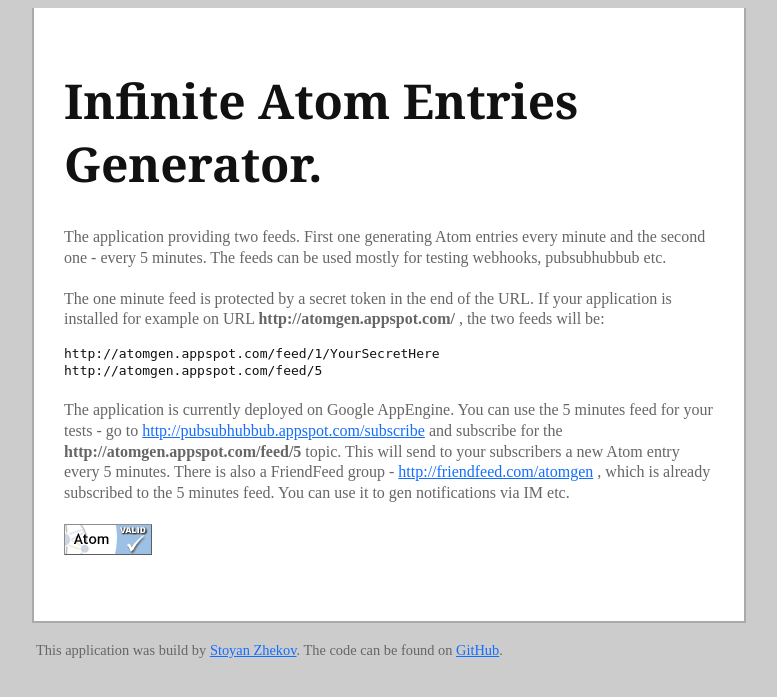
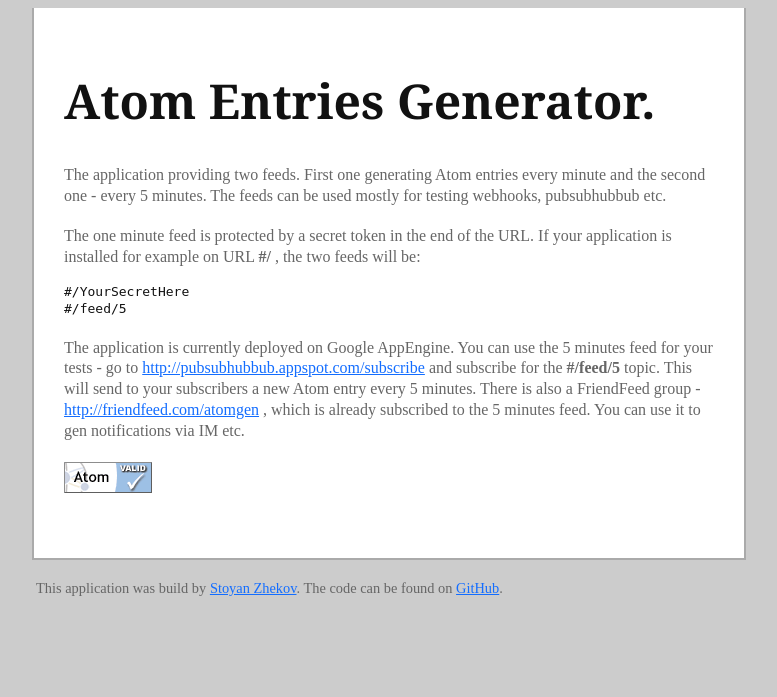
Before and after one commit to zh/atomgen, a Python web app: template templates/index.html in a window 1280 px wide. Shown: the top 697 px of the page, without its empty margins (251-1028 px from the left). Run offline with Jinja, Linux system fonts and the light colour scheme; the template is opened without the code that fills it: most values are stand-ins (such as "Sample title", 1, 10 or a date in 2020).

Commit message:
adjustable URLs in the template

```diff
--- a/templates/index.html
+++ b/templates/index.html
@@ -5,12 +5,12 @@
     <meta http-equiv="Content-type" content="text/html; charset=utf-8">
     <title>Atom Entries Generator</title>
     <link rel="stylesheet" href="/css/common.css" type="text/css" media="all" charset="utf-8"/>
-    <link rel="alternate" href="http://atomgen.appspot.com/feed/5min" type="application/atom+xml" />
+    <link rel="alternate" href="{{ site_url}}/feed/5min" type="application/atom+xml" />
 </head>
 <body>
 <div id="main">
   <div id="head">
-    <h1>Infinite Atom Entries Generator.</h1>
+    <h1>Atom Entries Generator.</h1>
     <p>
     The application providing two feeds. First one generating Atom entries every
     minute and the second one - every 5 minutes.
@@ -18,25 +18,25 @@
     </p>
     <p>
     The one minute feed is protected by a secret token in the end of the URL.
-    If your application is installed for example on URL <b>http://atomgen.appspot.com/</b> ,
+    If your application is installed for example on URL <b>{{ site_url }}/</b> ,
     the two feeds will be:
 <pre>
-http://atomgen.appspot.com/feed/1/YourSecretHere
-http://atomgen.appspot.com/feed/5
+{{ site_url}}/YourSecretHere
+{{ site_url}}/feed/5
 </pre>
     </p>
     <p>
     The application is currently deployed on Google AppEngine. You can use the
     5 minutes feed for your tests - go to
-    <a href=">http://pubsubhubbub.appspot.com/subscribe">http://pubsubhubbub.appspot.com/subscribe</a>
-    and subscribe for the <b>http://atomgen.appspot.com/feed/5</b> topic. This will send
+    <a href="http://pubsubhubbub.appspot.com/subscribe">http://pubsubhubbub.appspot.com/subscribe</a>
+    and subscribe for the <b>{{ site_url }}/feed/5</b> topic. This will send
     to your subscribers a new Atom entry every 5 minutes.
 
     There is also a FriendFeed group - <a href="http://friendfeed.com/atomgen">http://friendfeed.com/atomgen</a> ,
     which is already subscribed to the 5 minutes feed. You can use it to gen notifications via IM etc.
     </p>
     <p>
-    <a href="http://validator.w3.org/feed/check.cgi?url=http%3A//atomgen.appspot.com/feed/5"><img src="/images/valid-atom.png" alt="[Valid Atom 1.0]" title="Validate my Atom 1.0 feed" /></a>
+    <a href="http://validator.w3.org/feed/check.cgi?url={{ site_url }}/feed/5"><img src="/images/valid-atom.png" alt="[Valid Atom 1.0]" title="Validate my Atom 1.0 feed" /></a>
     </p>
   </div>
   </div>
```
